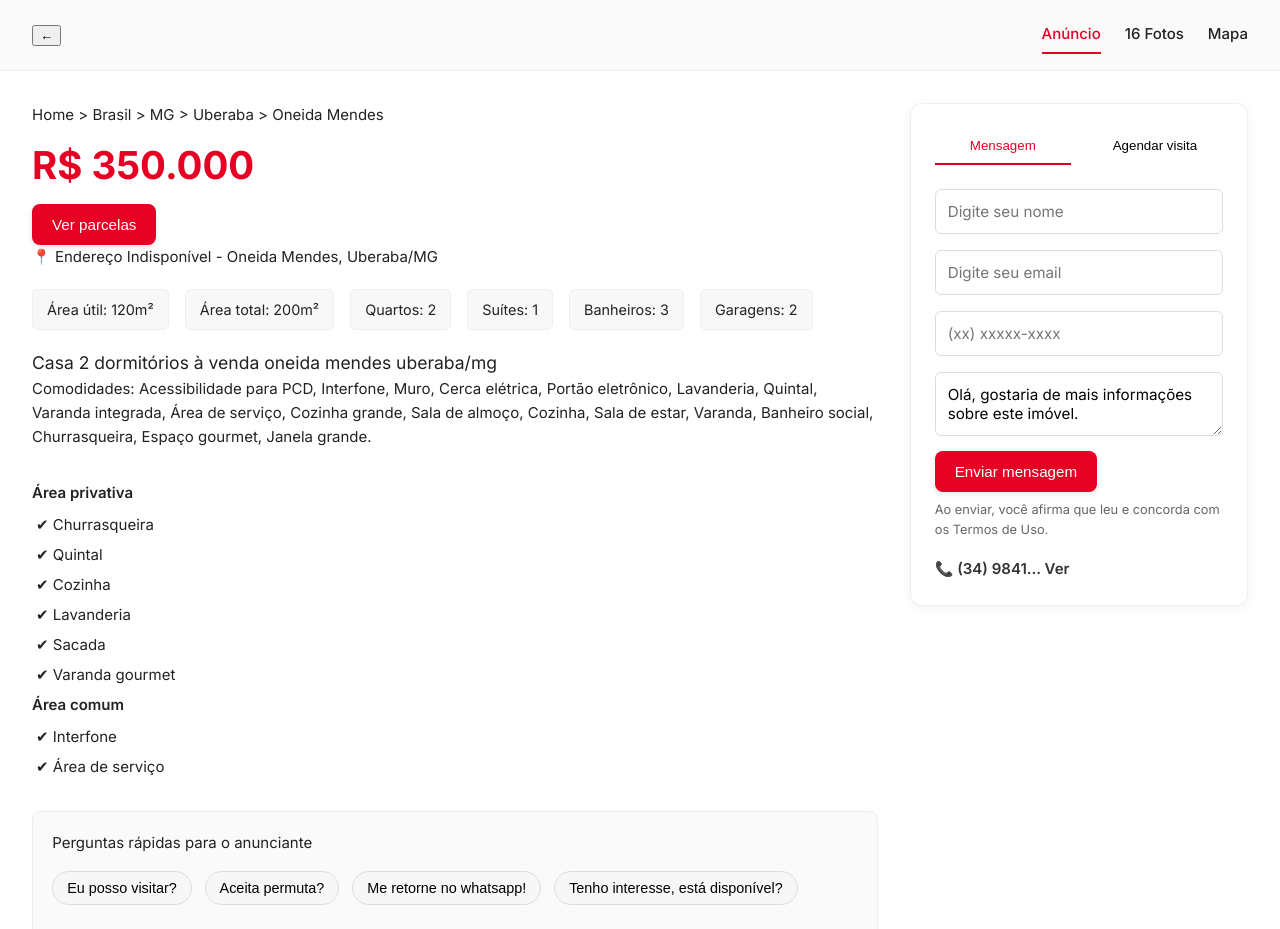
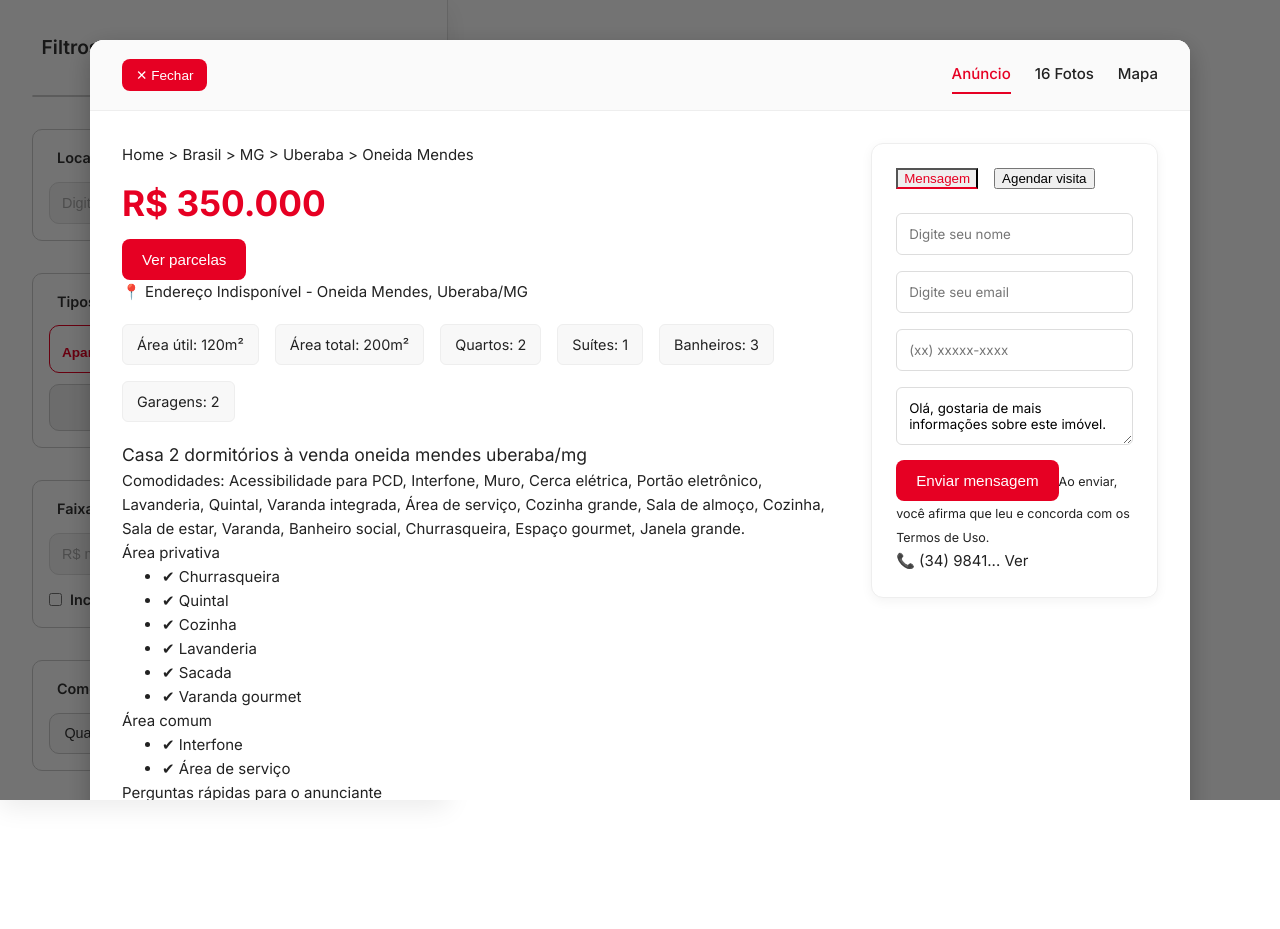
Before and after one commit to 917rafael/Primeiro.lar-Front, a Vue app: page /Detalhes in a window 1280 px wide. Shown: the top 929 px of the page. After the commit the page ends 800 px from the top, so only its background shows below. Built offline with nearby package versions, Linux system fonts and the light colour scheme.

Commit message:
feat: alteração botão anúncio

```diff
--- a/src/App.vue
+++ b/src/App.vue
@@ -1,7 +1,10 @@
 <script setup>
 import { RouterView } from 'vue-router'
+import FiltroAvancado from './components/Filtro.vue'
+
 </script>
 
 <template>
+  <FiltroAvancado />
   <RouterView />
 </template>
--- a/src/components/Anuncio.vue
+++ b/src/components/Anuncio.vue
@@ -1,6 +1,9 @@
 <!-- eslint-disable vue/multi-word-component-names -->
 <script setup>
-import DetalhesDoAnuncio from './DetalhesDoAnuncio.vue';
+import { ref } from "vue"
+import DetalhesDoAnuncio from "./DetalhesDoAnuncio.vue"
+
+const isOpen = ref(false)
 
 const property = {
   title: "Chácara / sítio à venda",
@@ -18,7 +21,6 @@ const property = {
 <template>
   <div class="container">
     <div class="property-card">
-
       <div class="image-section">
         <img :src="property.image" alt="Imagem do imóvel" class="property-image" />
         <span class="price-tag">{{ property.price }}</span>
@@ -40,12 +42,13 @@ const property = {
             <span class="value">{{ property.rooms }}</span>
           </div>
         </div>
-
-          <button class="contact-button"
-          @click="DetalhesDoAnuncio && $router.push(`/Detalhes`)">Contatar anunciante</button>
+          <DetalhesDoAnuncio v-if="isOpen" @close="isOpen = false" />
 
       </div>
+       <button class="contact-button"
+           @click="isOpen = true">Contatar anunciante</button>
     </div>
+     <DetalhesDoAnuncio v-if="isOpen" @close="isOpen = false" />
   </div>
 </template>
 
--- a/src/components/DetalhesDoAnuncio.vue
+++ b/src/components/DetalhesDoAnuncio.vue
@@ -33,10 +33,14 @@ const contact = ref({
 </script>
 
 <template>
+  <!-- Overlay que cobre a tela -->
+  <div class="overlay">
+    <!-- Caixa centralizada -->
+    <div class="anuncio-container">
       <div class="anuncio-page">
-    <!-- Header de navegação -->
+        <!-- Header -->
         <div class="nav-header">
-      <button class="back-btn">←</button>
+          <button @click="$emit('close')" class="close-btn">✕ Fechar</button>
           <ul>
             <li class="active">Anúncio</li>
             <li>16 Fotos</li>
@@ -44,17 +48,7 @@ const contact = ref({
           </ul>
         </div>
 
-    <!-- Galeria -->
-    <!-- <div class="gallery">
-      <div class="main-photo">
-        <img src="/img/foto1.jpg" alt="foto imóvel" />
-      </div>
-      <div class="side-photos">
-        <img src="/img/foto2.jpg" alt="foto imóvel" />
-        <img src="/img/foto3.jpg" alt="foto imóvel" />
-      </div>
-    </div> -->
-
+        <!-- Conteúdo -->
         <div class="content">
           <!-- Coluna esquerda -->
           <div class="left-column">
@@ -128,18 +122,45 @@ const contact = ref({
           </div>
         </div>
       </div>
+    </div>
+  </div>
 </template>
+
 <style scoped>
+/* === Overlay === */
+.overlay {
+  position: fixed;
+  inset: 0;
+  background: rgba(0,0,0,0.55); /* fundo escuro translúcido */
+  display: flex;
+  justify-content: center;
+  align-items: flex-start;
+  padding: 40px 20px;
+  z-index: 1000;
+  overflow-y: auto;
+  animation: fadeIn 0.3s ease;
+}
+
+/* Caixa branca centralizada */
+.anuncio-container {
+  width: 100%;
+  max-width: 1100px;
+  background: #fff;
+  border-radius: 14px;
+  overflow: hidden;
+  box-shadow: 0 8px 26px rgba(0,0,0,0.25);
+  animation: slideUp 0.35s ease;
+}
+
+/* Estilo interno */
 .anuncio-page {
   font-family: 'Inter', sans-serif;
-  display: flex;
-  flex-direction: column;
+  color: #222;
   background: #fff;
-  color: #222;
   line-height: 1.6;
 }
 
-/* --- Header --- */
+/* Header */
 .nav-header {
   display: flex;
   align-items: center;
@@ -155,8 +176,6 @@ const contact = ref({
   display: flex;
   gap: 1.5rem;
   list-style: none;
-  margin: 0;
-  padding: 0;
 }
 .nav-header li {
   cursor: pointer;
@@ -169,7 +188,22 @@ const contact = ref({
   border-bottom: 2px solid #e60023;
 }
 
-/* --- Content --- */
+/* Botão fechar */
+.close-btn {
+  background: #e60023;
+  color: #fff;
+  padding: 8px 14px;
+  border: none;
+  border-radius: 8px;
+  font-size: 0.85rem;
+  cursor: pointer;
+  transition: all 0.2s ease;
+}
+.close-btn:hover {
+  background: #cc001e;
+}
+
+/* Conteúdo */
 .content {
   display: flex;
   gap: 2rem;
@@ -185,15 +219,15 @@ const contact = ref({
   height: fit-content;
 }
 
-/* --- Price --- */
+/* Price */
 .price {
-  font-size: 2.4rem;
+  font-size: 2.2rem;
   font-weight: 700;
   margin: 0.5rem 0;
   color: #e60023;
 }
 
-/* --- Buttons --- */
+/* Botões */
 .btn {
   background: #e60023;
   color: #fff;
@@ -203,19 +237,13 @@ const contact = ref({
   font-size: 0.95rem;
   cursor: pointer;
   transition: all 0.3s ease;
-  box-shadow: 0 2px 6px rgba(0,0,0,0.1);
 }
 .btn:hover {
   background: #cc001e;
   transform: translateY(-2px);
-  box-shadow: 0 4px 12px rgba(0,0,0,0.15);
-}
-.btn:active {
-  transform: translateY(0);
-  box-shadow: 0 2px 6px rgba(0,0,0,0.1);
 }
 
-/* --- Chips --- */
+/* Chips */
 .chip {
   border: 1px solid #ddd;
   background: #f7f7f7;
@@ -231,7 +259,7 @@ const contact = ref({
   border-color: #e60023;
 }
 
-/* --- Info Box --- */
+/* Info Box */
 .info-box {
   display: flex;
   flex-wrap: wrap;
@@ -244,84 +272,20 @@ const contact = ref({
   border-radius: 6px;
   font-size: 0.9rem;
   border: 1px solid #eee;
-  transition: all 0.2s;
-}
-.info-box span:hover {
-  background: #fff;
-  box-shadow: 0 2px 6px rgba(0,0,0,0.08);
 }
 
-/* --- Comodidades --- */
-.comodidades {
-  margin: 2rem 0;
-}
-.comodidades h4 {
-  margin-bottom: 0.5rem;
-  font-weight: 600;
-}
-.comodidades ul {
-  list-style: none;
-  padding: 0;
-}
-.comodidades li {
-  margin: 6px 0;
-  padding-left: 4px;
-}
-
-/* --- Quick Questions --- */
-.quick-questions {
-  margin: 2rem 0;
-  padding: 1.2rem;
-  border: 1px solid #eee;
-  border-radius: 8px;
-  background: #fafafa;
-}
-.quick-questions h4 {
-  margin-bottom: 1rem;
-}
-.quick-questions .questions {
-  display: flex;
-  flex-wrap: wrap;
-  gap: 0.8rem;
-  margin-bottom: 1rem;
-}
-.quick-questions textarea {
-  width: 100%;
-  min-height: 80px;
-  padding: 10px;
-  border-radius: 6px;
-  border: 1px solid #ddd;
-  margin: 0.5rem 0 1rem;
-  resize: none;
-  font-family: inherit;
-}
-
-/* --- Contact Box --- */
+/* Contact box */
 .contact-box {
   border: 1px solid #eee;
   padding: 1.5rem;
   border-radius: 12px;
+  background: #fff;
   box-shadow: 0 3px 12px rgba(0,0,0,0.05);
-  background: #fff;
-  transition: box-shadow 0.3s ease;
-}
-.contact-box:hover {
-  box-shadow: 0 6px 20px rgba(0,0,0,0.1);
 }
 .contact-box .tabs {
   display: flex;
   gap: 1rem;
   margin-bottom: 1rem;
-}
-.contact-box .tabs button {
-  flex: 1;
-  padding: 10px;
-  background: transparent;
-  border: none;
-  border-bottom: 2px solid transparent;
-  cursor: pointer;
-  font-weight: 500;
-  transition: all 0.3s;
 }
 .contact-box .tabs button.active {
   border-bottom: 2px solid #e60023;
@@ -335,33 +299,9 @@ const contact = ref({
   border: 1px solid #ddd;
   border-radius: 6px;
   font-family: inherit;
-  font-size: 0.95rem;
-  transition: border 0.2s, box-shadow 0.2s;
-}
-.contact-box input:focus,
-.contact-box textarea:focus {
-  border-color: #e60023;
-  box-shadow: 0 0 0 3px rgba(230,0,35,0.15);
-  outline: none;
-}
-.contact-box small {
-  font-size: 0.8rem;
-  color: #666;
-  display: block;
-  margin-top: 0.5rem;
-}
-.contact-box .phone {
-  margin-top: 1rem;
-  font-weight: 600;
-  cursor: pointer;
-  color: #333;
-  transition: color 0.2s;
-}
-.contact-box .phone:hover {
-  color: #e60023;
 }
 
-/* --- Alerta --- */
+/* Alerta */
 .alerta {
   background: #fff4f4;
   border: 1px solid #ffd1d1;
@@ -372,26 +312,23 @@ const contact = ref({
   color: #a6001a;
 }
 
-/* --- Responsividade --- */
+/* Animações */
+@keyframes fadeIn {
+  from { opacity: 0 }
+  to { opacity: 1 }
+}
+@keyframes slideUp {
+  from { transform: translateY(40px); opacity: 0; }
+  to { transform: translateY(0); opacity: 1; }
+}
+
+/* Responsivo */
 @media (max-width: 1024px) {
-  .content {
-    flex-direction: column;
-  }
-  .right-column {
-    position: relative;
-    top: 0;
-  }
+  .content { flex-direction: column; }
+  .right-column { position: relative; top: 0; }
 }
 @media (max-width: 600px) {
-  .price {
-    font-size: 1.8rem;
-  }
-  .btn {
-    width: 100%;
-  }
-  .nav-header ul {
-    gap: 1rem;
-    font-size: 0.9rem;
-  }
+  .price { font-size: 1.6rem; }
+  .btn { width: 100%; }
 }
 </style>
```
Lines whose indentation alone changed are shown as unchanged.
